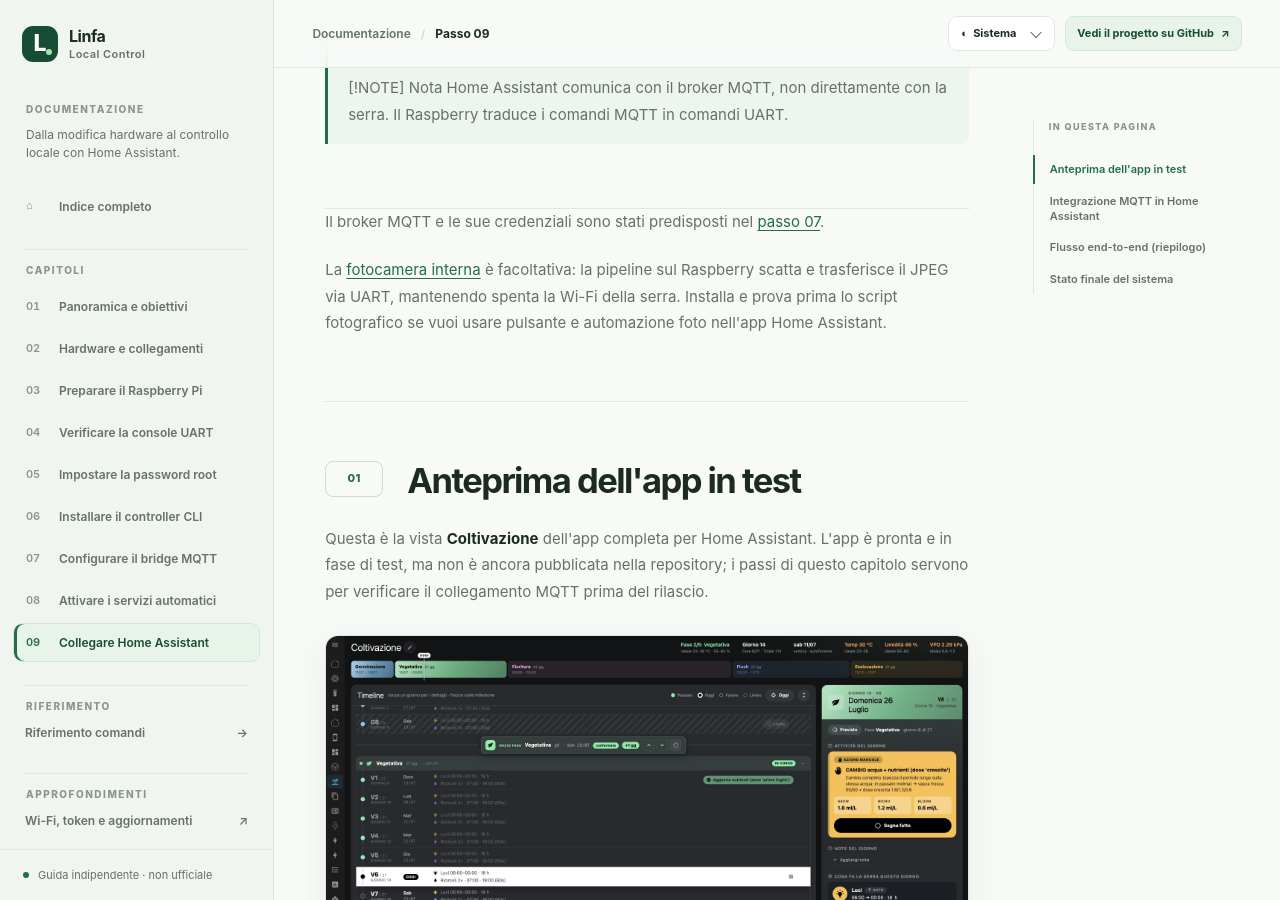
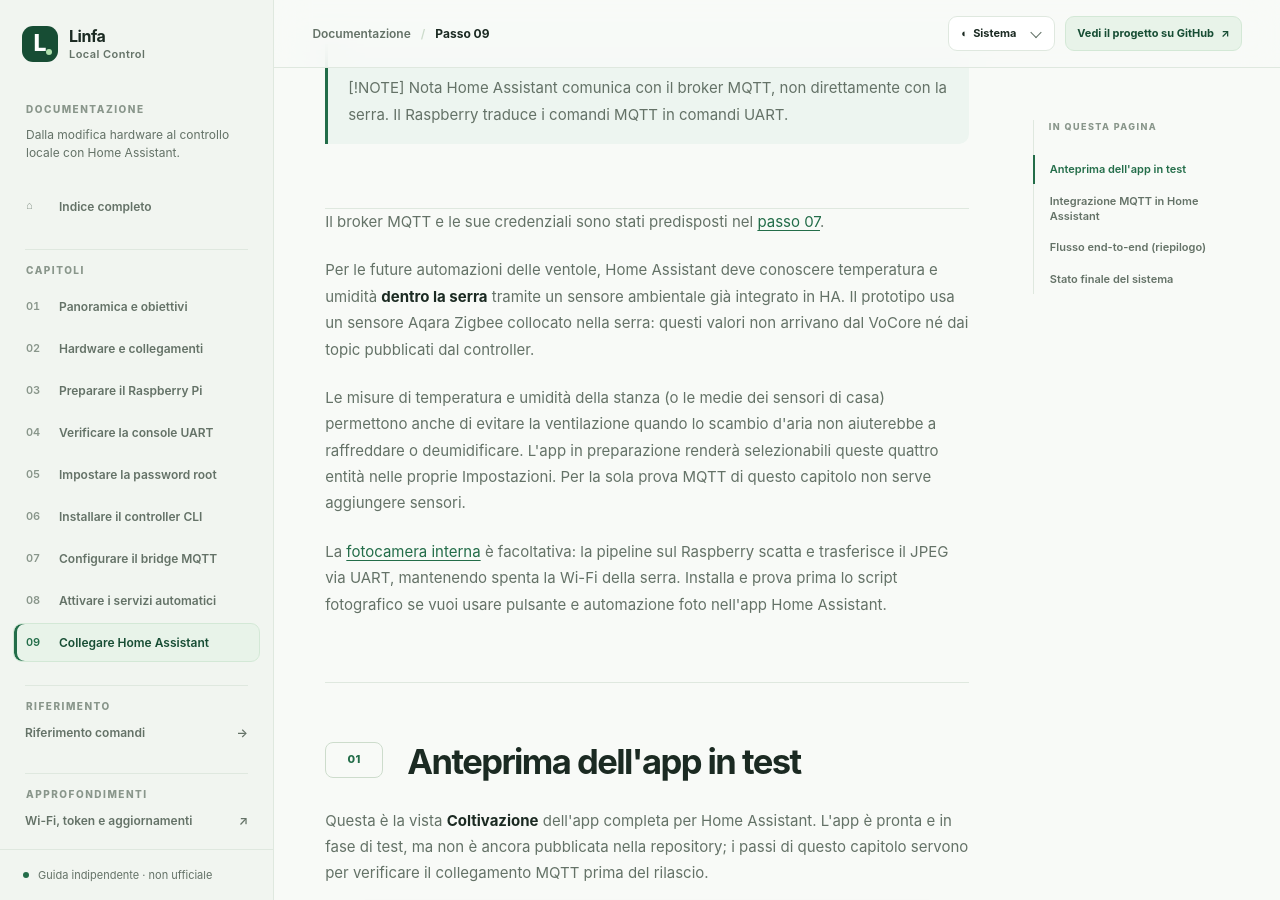
Before and after one commit to Interstellar0verdrive/Linfa-local-control, an MkDocs documentation site: the page built from docs/setup/09-home-assistant.md, in a window 1280 px wide and 900 px high, scrolled down 449 px. Built offline with MkDocs 1.6.1, drawn with Linux system fonts in a browser that asks for light colours.

Commit message:
Document external climate sensor requirement

```diff
--- a/docs/setup/09-home-assistant.md
+++ b/docs/setup/09-home-assistant.md
@@ -8,6 +8,10 @@
 ---
 
 Il broker MQTT e le sue credenziali sono stati predisposti nel [passo 07](07-bridge-mqtt.md).
+
+Per le future automazioni delle ventole, Home Assistant deve conoscere temperatura e umidità **dentro la serra** tramite un sensore ambientale già integrato in HA. Il prototipo usa un sensore Aqara Zigbee collocato nella serra: questi valori non arrivano dal VoCore né dai topic pubblicati dal controller.
+
+Le misure di temperatura e umidità della stanza (o le medie dei sensori di casa) permettono anche di evitare la ventilazione quando lo scambio d'aria non aiuterebbe a raffreddare o deumidificare. L'app in preparazione renderà selezionabili queste quattro entità nelle proprie Impostazioni. Per la sola prova MQTT di questo capitolo non serve aggiungere sensori.
 
 La [fotocamera interna](../approfondimenti/fotocamera.md) è facoltativa: la pipeline sul Raspberry scatta e trasferisce il JPEG via UART, mantenendo spenta la Wi-Fi della serra. Installa e prova prima lo script fotografico se vuoi usare pulsante e automazione foto nell'app Home Assistant.
 
```
Also changed, not shown: docs/setup/01-panoramica.md (+1 -0 lines).
